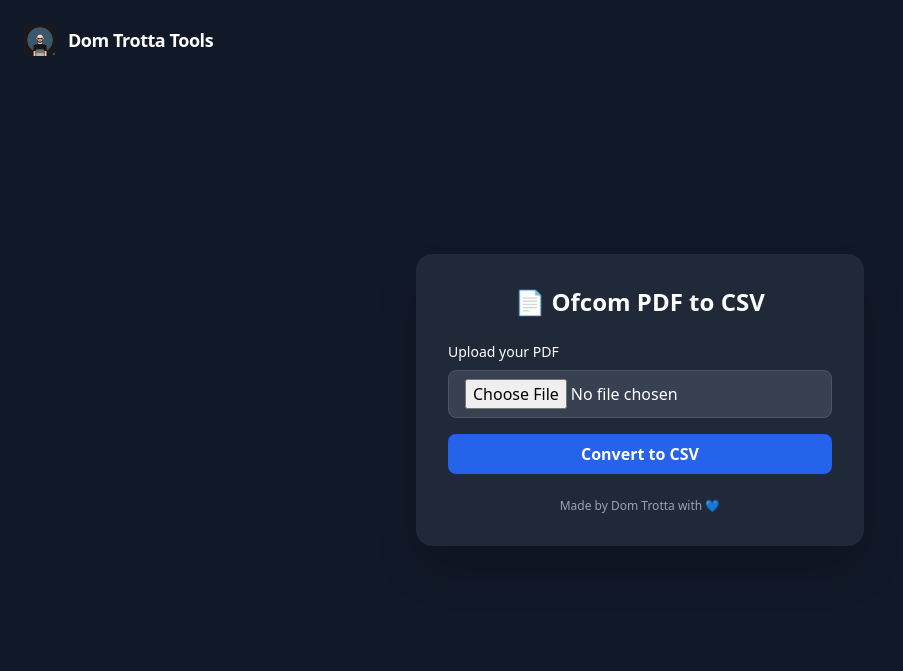
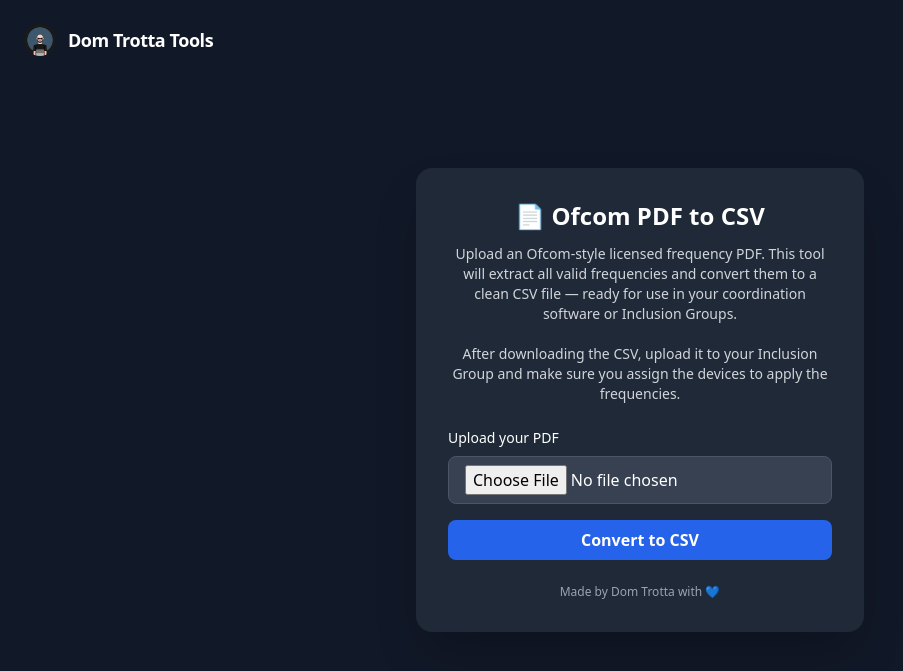
Before and after one commit to domtrotta/pdf-to-csv-webtool, a Flask app: page / in a window 1280 px wide. Shown: the top 671 px of the page, without its empty margins (0-903 px from the left). Run offline with Flask 3, Linux system fonts and the light colour scheme; some libraries are stand-ins or nearby versions.

Commit message:
Add description and SweetAlert success message

```diff
--- a/templates/index.html
+++ b/templates/index.html
@@ -9,15 +9,19 @@
 </head>
 <body class="bg-gray-900 text-white min-h-screen flex items-center justify-center px-4">
 
-  <!-- Logo & Branding -->
+  <!-- Branding -->
   <div class="absolute top-6 left-6 flex items-center gap-3">
-    <img src="/static/logo.JPG" alt="Logo" class="h-8 w-8">
+    <img src="/static/logo.JPG" alt="Logo" class="h-8 w-8 rounded-full">
     <span class="text-lg font-bold text-white tracking-tight">Dom Trotta Tools</span>
   </div>
 
   <!-- Upload Card -->
   <div class="bg-gray-800 shadow-2xl rounded-2xl p-8 w-full max-w-md">
-    <h2 class="text-2xl font-bold text-center mb-6">📄 Ofcom PDF to CSV</h2>
+    <h2 class="text-2xl font-bold text-center mb-3">📄 Ofcom PDF to CSV</h2>
+    <p class="text-sm text-gray-300 text-center mb-6">
+      Upload an Ofcom-style licensed frequency PDF. This tool will extract all valid frequencies and convert them to a clean CSV file — ready for use in your coordination software or Inclusion Groups. <br><br>
+      After downloading the CSV, upload it to your Inclusion Group and make sure you assign the devices to apply the frequencies.
+    </p>
 
     <form id="uploadForm" action="/convert" method="post" enctype="multipart/form-data" target="downloadFrame" class="space-y-4">
       <div>
@@ -33,15 +37,18 @@
       </button>
     </form>
 
+    <iframe id="downloadFrame" name="downloadFrame" style="display:none;"></iframe>
+
     <p class="text-xs text-center text-gray-400 mt-6">Made by Dom Trotta with 💙</p>
   </div>
 
-  <!-- SweetAlert Loader -->
+  <!-- SweetAlert Loader & Success -->
   <script>
-    const form = document.querySelector("form");
+    const form = document.getElementById("uploadForm");
+    const iframe = document.getElementById("downloadFrame");
 
-    form.addEventListener("submit", function (e) {
-      const alert = Swal.fire({
+    form.addEventListener("submit", function () {
+      Swal.fire({
         title: "Converting...",
         text: "Please wait while we process your PDF",
         allowOutsideClick: false,
@@ -50,14 +57,18 @@
           Swal.showLoading();
         },
       });
+    });
 
-      // Automatically close after 4 seconds (adjust as needed)
-      setTimeout(() => {
-        Swal.close();
-      }, 4000);
+    iframe.addEventListener("load", function () {
+      Swal.fire({
+        icon: "success",
+        title: "Converted!",
+        text: "Your CSV file has been downloaded successfully.",
+        timer: 3000,
+        showConfirmButton: false
+      });
     });
   </script>
 
-
 </body>
 </html>
```
